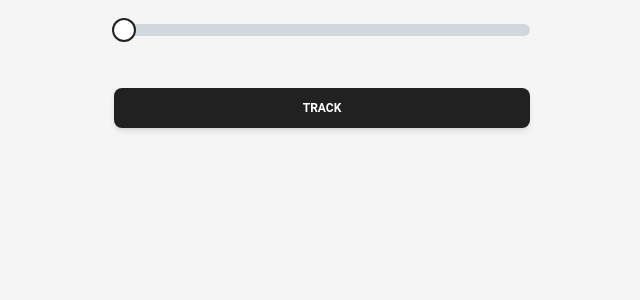
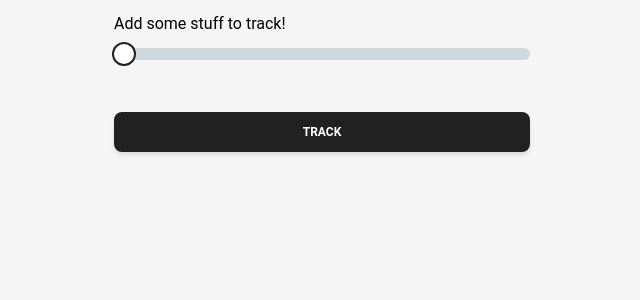
Before and after one commit to bjacobel/trackr, a Next.js app: page / in a window 1280 px wide. Shown: the top 300 px of the page, without its empty margins (318-958 px from the left). Built offline with nearby package versions, Linux system fonts and the light colour scheme.

Commit message:
empty state

```diff
--- a/src/app/page.tsx
+++ b/src/app/page.tsx
@@ -2,7 +2,7 @@
 
 import { useReducer } from 'react';
 
-import { TRACKR_CATS } from '@/constants';
+import { TRACKR_CATS, HAS_CATS } from '@/constants';
 import Submit from '@/app/Submit';
 import Slider from '@/app/Slider';
 import trackrReducer, { initialState } from '@/data/trackrReducer';
@@ -14,6 +14,7 @@ export default function Home() {
   return (
     <main className="h-screen bg-gray-100 font-sans leading-normal tracking-normal ">
       <div className="w-full md:max-w-md mx-auto flex flex-wrap items-center justify-between mt-0 py-3 px-4">
+        {!HAS_CATS && <p>Add some stuff to track!</p>}
         {TRACKR_CATS.map(category => (
           <Slider
             key={category}
--- a/src/constants.ts
+++ b/src/constants.ts
@@ -1 +1,2 @@
 export const TRACKR_CATS = (process.env.NEXT_PUBLIC_TRACKD_RELATIVE || '').split(',');
+export const HAS_CATS = TRACKR_CATS.length && TRACKR_CATS[0].length;
```
